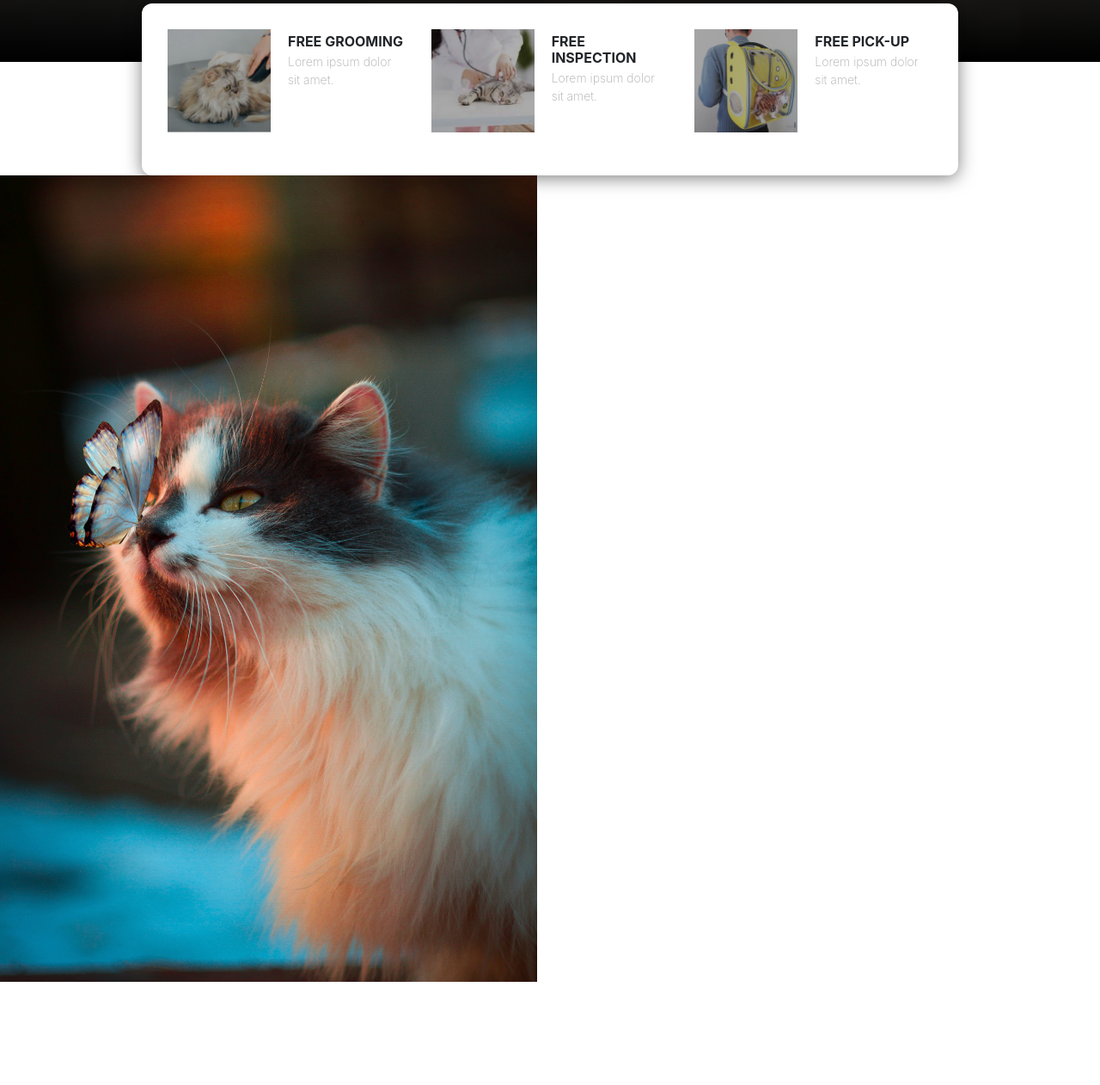
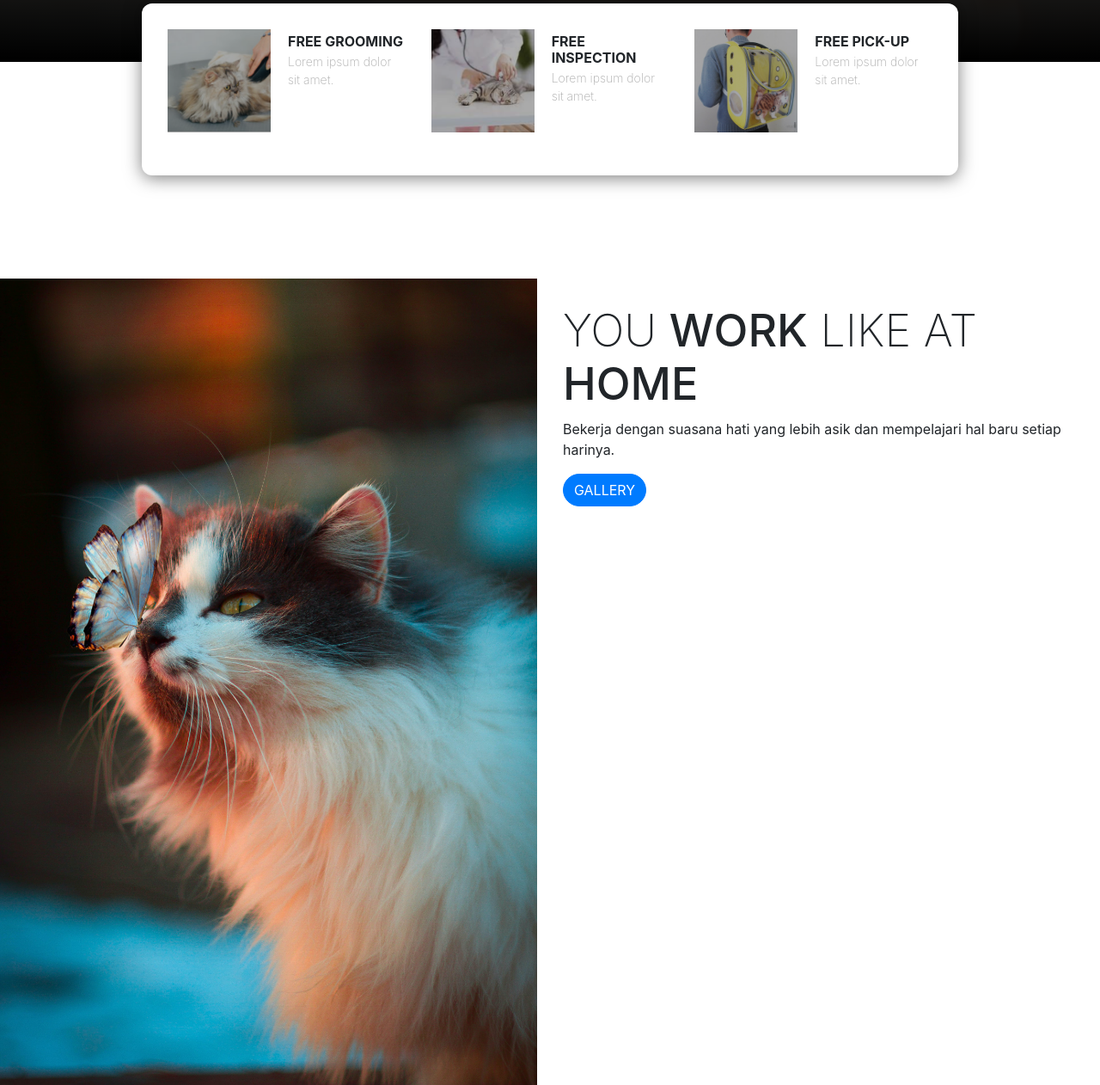
Before and after one commit to Sahrul-ux/bootsrap42021, a PHP site: page / in a window 1280 px wide. Shown: the part 627-1889 px from the top of the page at 86% size. Before the commit the page ends 1769 px from the top, so only its background shows below. Run offline with PHP 8.4, Linux system fonts and the light colour scheme; some web fonts are replaced.

Commit message:
menstyling text di working space

```diff
--- a/index.php
+++ b/index.php
@@ -82,6 +82,9 @@
             <img src="img/kucingkupukupu.jpg" alt="kucingkupu-kupu" class="img-fluid">
         </div>
         <div class="col">
+            <h3>You <span>work</span> like at <span>home</span></h3>
+            <p>Bekerja dengan suasana hati yang lebih asik dan mempelajari hal baru setiap harinya.</p>
+            <a href="" class="btn btn-primary tombol">Gallery</a>
 
         </div>
     </div>
--- a/style.css
+++ b/style.css
@@ -93,6 +93,22 @@
         margin-right: 30px;
     }
 
+    /* workispace */
+    .workingspace {
+        margin-top: 120px;
+    }
+
+    .workingspace h3 {
+        font-size: 52px;
+        font-weight: 200;
+        text-transform: uppercase;
+        margin-top: 30px;
+    }
+
+    .workingspace h3 span {
+        font-weight: 500;
+    }
+
 
     /* utility */
     .tombol {
```
